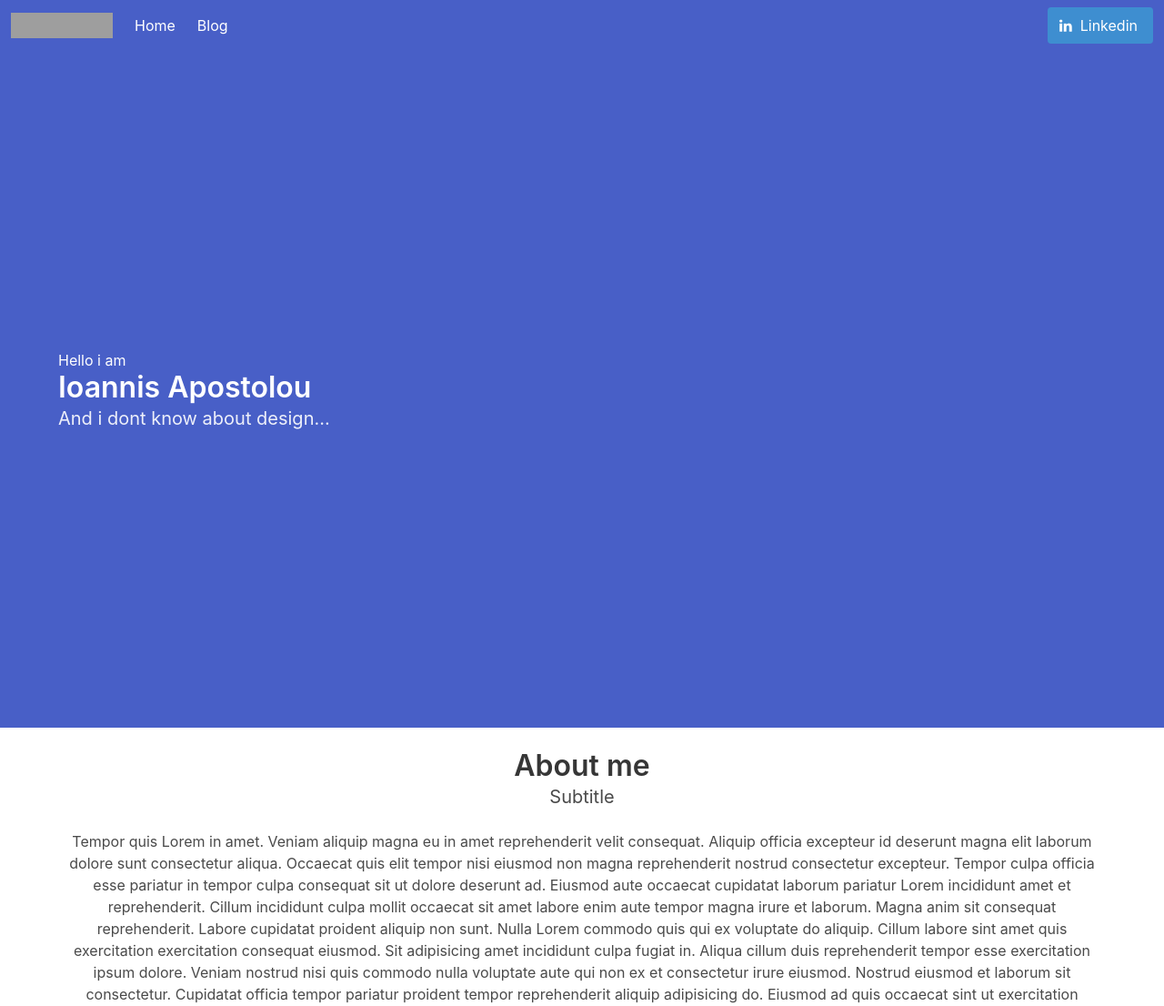
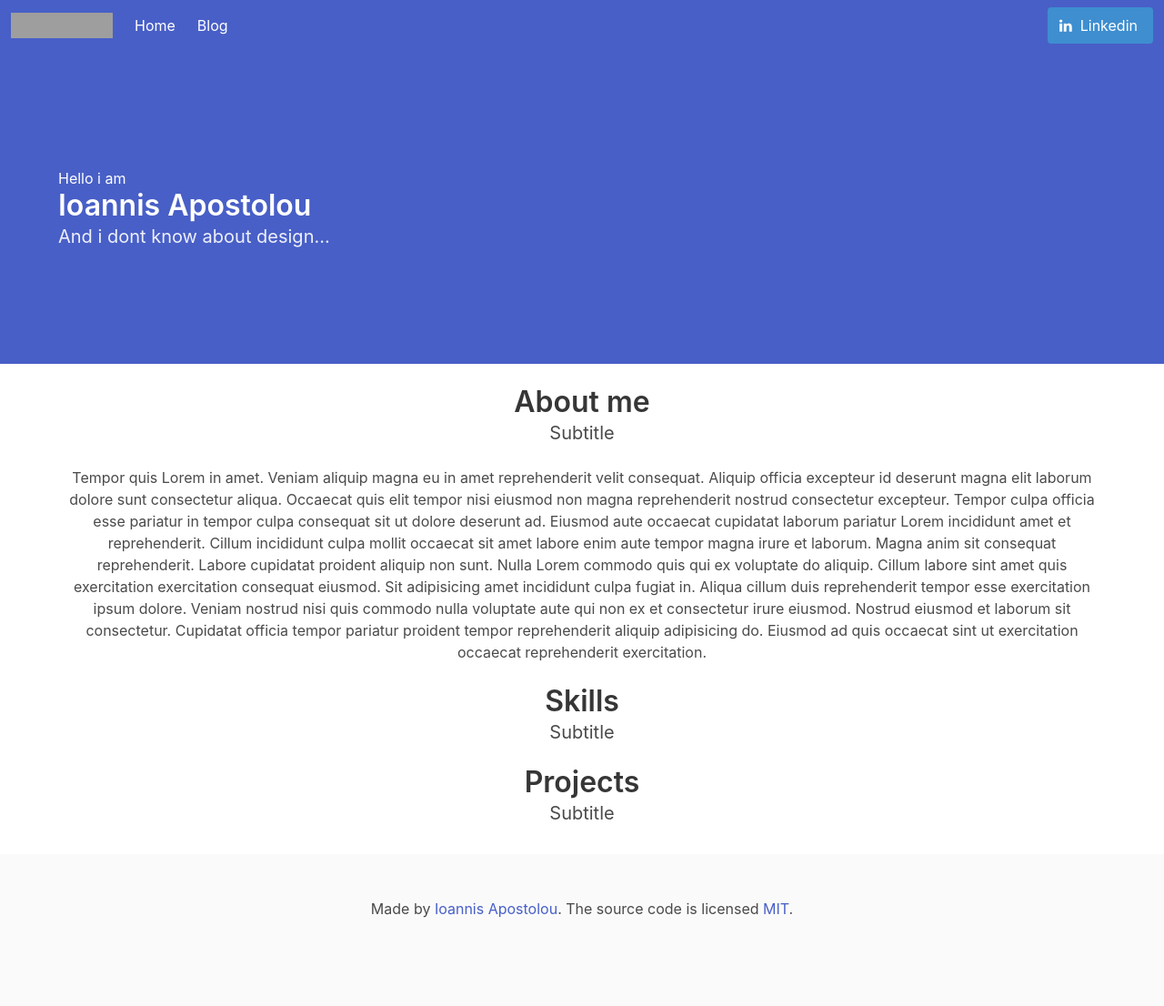
Before and after one commit to giannistolou/blog-django, a Django app: page / in a window 1280 px wide. Shown: the top 1106 px of the page at 91% size. After the commit the page ends 1009 px from the top, so only its background shows below. Run offline with Django 3.2, Linux system fonts and the light colour scheme; data that the repository does not hold is empty; grey boxes are pictures that could not be loaded.

Commit message:
Make hero from fullheight to halfheight

```diff
--- a/landing/templates/index.html
+++ b/landing/templates/index.html
@@ -18,7 +18,7 @@ function typeWriter() {
 
 
 
-<section class="hero is-fullheight is-link">
+<section class="hero is-halfheight is-link">
   <!-- Hero head: will stick at the top -->
   <div class="hero-head">
     <header>
--- a/templates/header.html
+++ b/templates/header.html
@@ -47,7 +47,7 @@ $(document).ready(function() {
 <nav class="navbar is-transparent">
   <div class="navbar-brand">
     <a class="navbar-item" href="/">
-      <img src="https://bulma.io/images/bulma-logo.png" alt="Bulma: a modern CSS framework based on Flexbox" width="112" height="28">
+      <img src="https://bulma.io/images/bulma-logo.png" alt="Logo" width="112" height="28">
     </a>
     <div class="navbar-burger" data-target="navbarExampleTransparentExample">
       <span></span>
```
